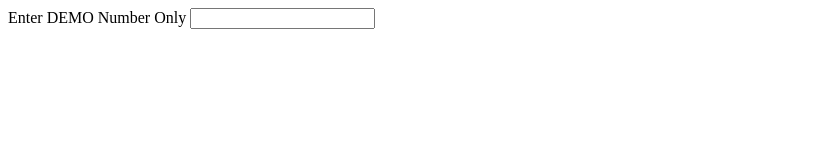
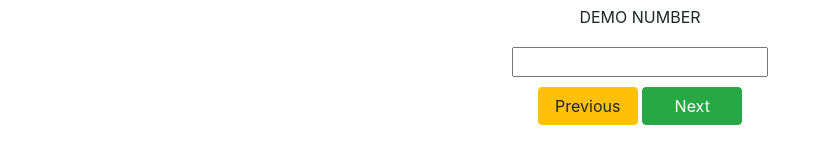
Before and after one commit to Ankit-Gour/Photo, a plain HTML site: page index.html in a window 1280 px wide. Shown: the whole page, without its empty margins (0-823 px from the left). Drawn offline with nearby package versions, Linux system fonts and the light colour scheme.

Commit message:
Update index.html
prev next button

```diff
--- a/index.html
+++ b/index.html
@@ -15,13 +15,38 @@
         .image {
             margin: 10px;
         }
+        #logic{
+            display: flex;
+            justify-content: space-around;
+            align-items: center;
+            flex-direction: column;
+            height: 130px;
+
+        }
+        .btn{
+            width:100px;
+        }
+
     </style>
+    <link rel="stylesheet" href="https://cdn.jsdelivr.net/npm/bootstrap@4.3.1/dist/css/bootstrap.min.css" integrity="sha384-ggOyR0iXCbMQv3Xipma34MD+dH/1fQ784/j6cY/iJTQUOhcWr7x9JvoRxT2MZw1T" crossorigin="anonymous">
 </head>
 
 <div id="container"></div>
-<label for="id">Enter DEMO Number Only</label>
+
+<div id="logic">
+
+<label for="id" id="text"> DEMO NUMBER </label>
 <input type="number" required id="inputValue" name="id">
 
+
+
+<div id="buttons">
+
+
+    <button type="button" class="btn btn-warning" id="prev" onclick="prev()">Previous</button>
+    <button type="button"id="next" onclick="next()" class="btn btn-success"> Next </button>
+</div>
+</div>
 <script>
 
 
@@ -66,16 +91,36 @@
         signImage.style.width = "200px";
 
         container.appendChild(signImage);
+
+
     }
 
 
 
 
 
+// logic of next and previous
 
+function next(){
+let currentId=parseInt(document.getElementById("inputValue").value)
+nextId=currentId+1
 
+const container = document.getElementById("container").innerHTML = ``;
+       document.getElementById("inputValue").value=nextId;
 
+        getImage(nextId);
 
+}
+function prev(){
+let currentId=parseInt(document.getElementById("inputValue").value)
+prevId=currentId-1
+
+const container = document.getElementById("container").innerHTML = ``;
+       document.getElementById("inputValue").value=prevId;
+
+        getImage(prevId);
+
+}
 
 
 
```
